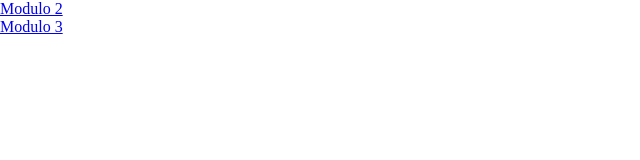
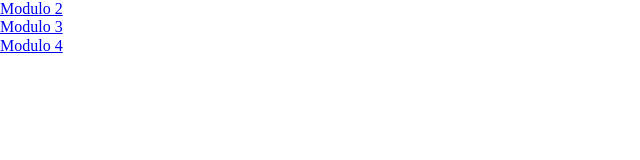
Before and after one commit to Ivanovich0705/HTML-CSS-JS, a plain HTML site: page index.html in a window 1280 px wide. Shown: the whole page, without its empty margins (0-640 px from the left). Drawn offline with nearby package versions, Linux system fonts and the light colour scheme.

Commit message:
index father

```diff
--- a/index.html
+++ b/index.html
@@ -6,4 +6,6 @@
     <a rel="stylesheet" type="text/css" href="module2-solution/index.html" > Modulo 2
         <br>
     <a rel="stylesheet" type="text/css" href="module3-solution/index.html" > Modulo 3
+        <br>
+    <a rel="stylesheet" type="text/css" href="module4-solution/index.html" > Modulo 4
 </div>
```
